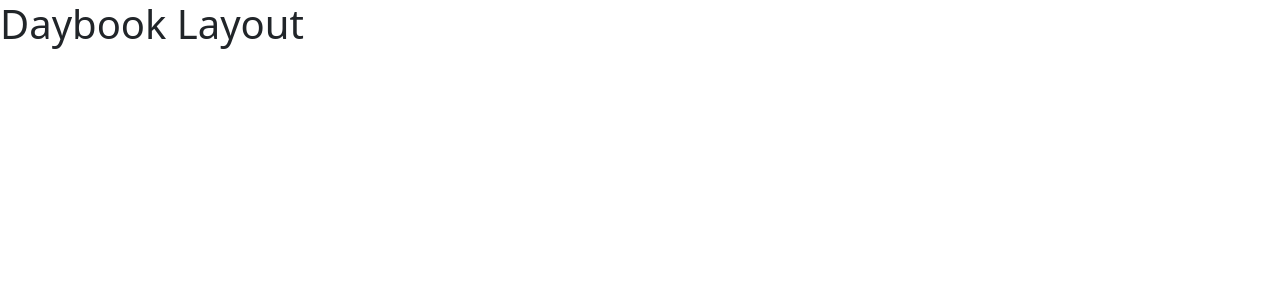
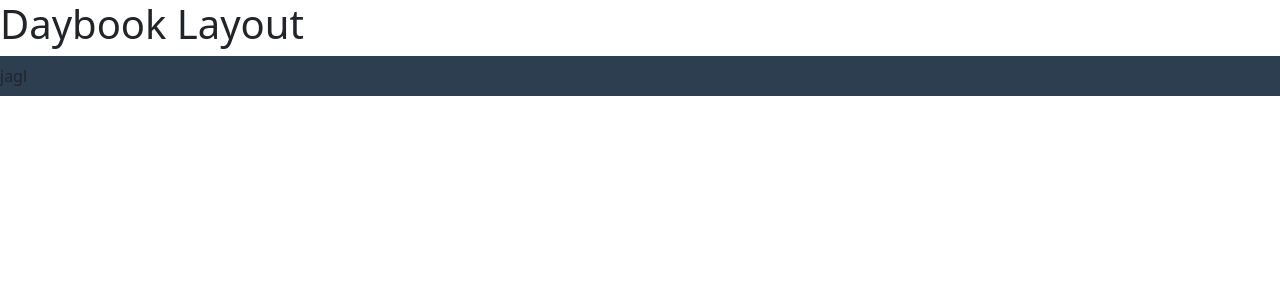
Before and after one commit to jgatica/07-journal-app, a Vue app: page /#/daybook in a window 1280 px wide. Shown: the top 300 px of the page. Built offline with nearby package versions, Linux system fonts and the light colour scheme.

Commit message:
Estructura del DaybookLayout: Creo Navbar y se importa en layout

```diff
--- /dev/null
+++ b/src/modules/daybook/components/Navbar.vue
@@ -0,0 +1,11 @@
+<template>
+  <nav class="navbar bg-primary">
+    jagl
+  </nav>
+</template>
+
+<script>
+export default {
+  name: "Navbar"
+}
+</script>
--- a/src/modules/daybook/layouts/DayBookLayout.vue
+++ b/src/modules/daybook/layouts/DayBookLayout.vue
@@ -1,10 +1,16 @@
 <template>
   <h1>Daybook Layout</h1>
+  <Navbar />
 </template>
 
 <script>
+import {defineAsyncComponent} from "vue";
+
 export default {
-  name: "DayBookLayouts"
+  name: "DayBookLayouts",
+  components: {
+    Navbar : defineAsyncComponent(() => import(/* webpackChunkName: "Navbar" */ '@/modules/daybook/components/Navbar.vue'))
+  },
 }
 </script>
 
```
